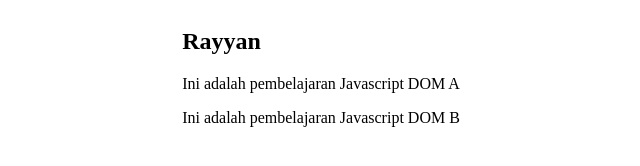
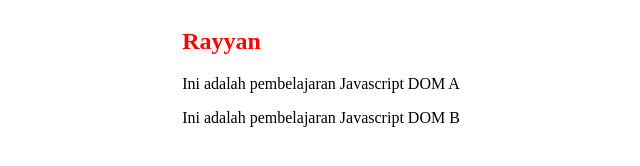
Before and after one commit to devops87-rizk/webdev-03, a plain HTML site: page index-b.html in a window 1280 px wide. Shown: the whole page, without its empty margins (319-959 px from the left). Drawn offline with Linux system fonts and the light colour scheme.

Commit message:
Change color

```diff
--- a/index-b.html
+++ b/index-b.html
@@ -19,7 +19,9 @@
     let elemen_judul = document.getElementById('judul')
     elemen_judul.innerHTML = "Rayyan"
 
-    let elemen_paragraf = document.querySelectorAll('#paragraf')
-    console.log(elemen_paragraf[0].innerHTML)
+    // let elemen_paragraf = document.querySelectorAll('#paragraf')
+
+    document.getElementById('judul').style.color = "red"
+    console.log(elemen_judul)
 </script>
 </html>
```
